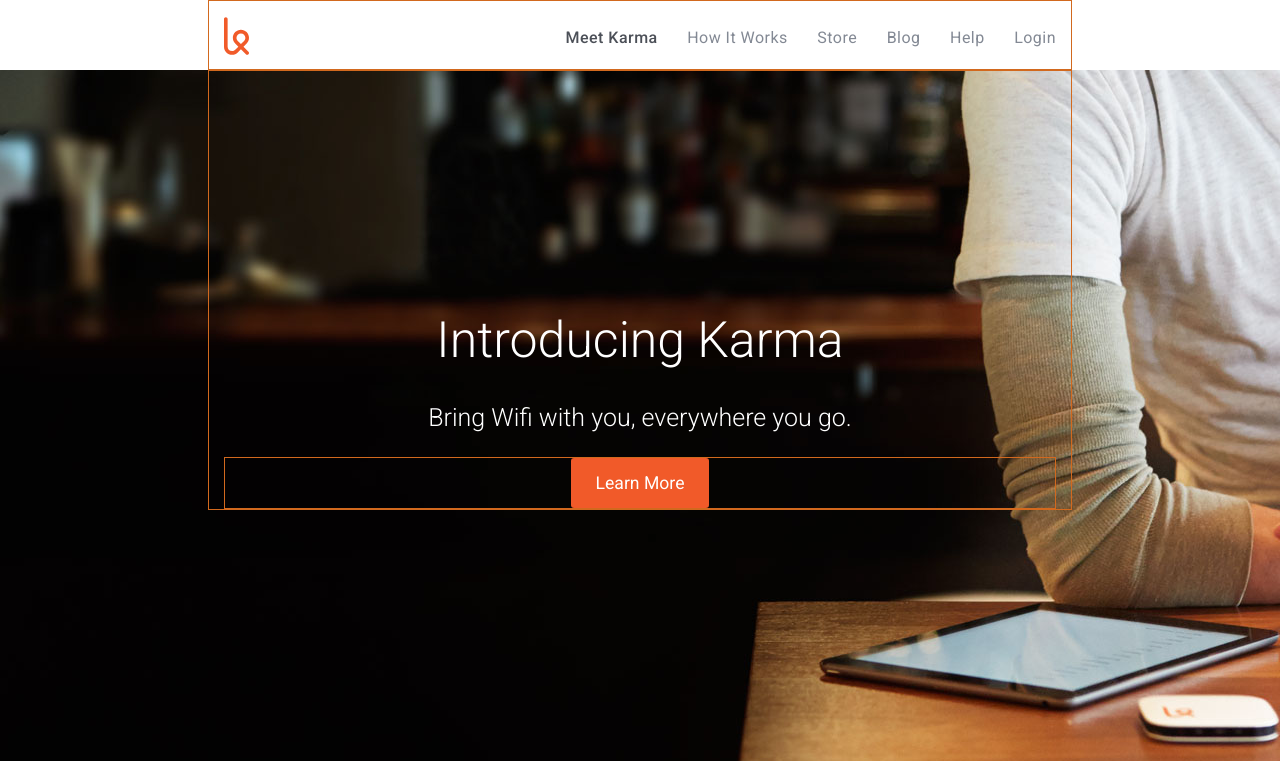
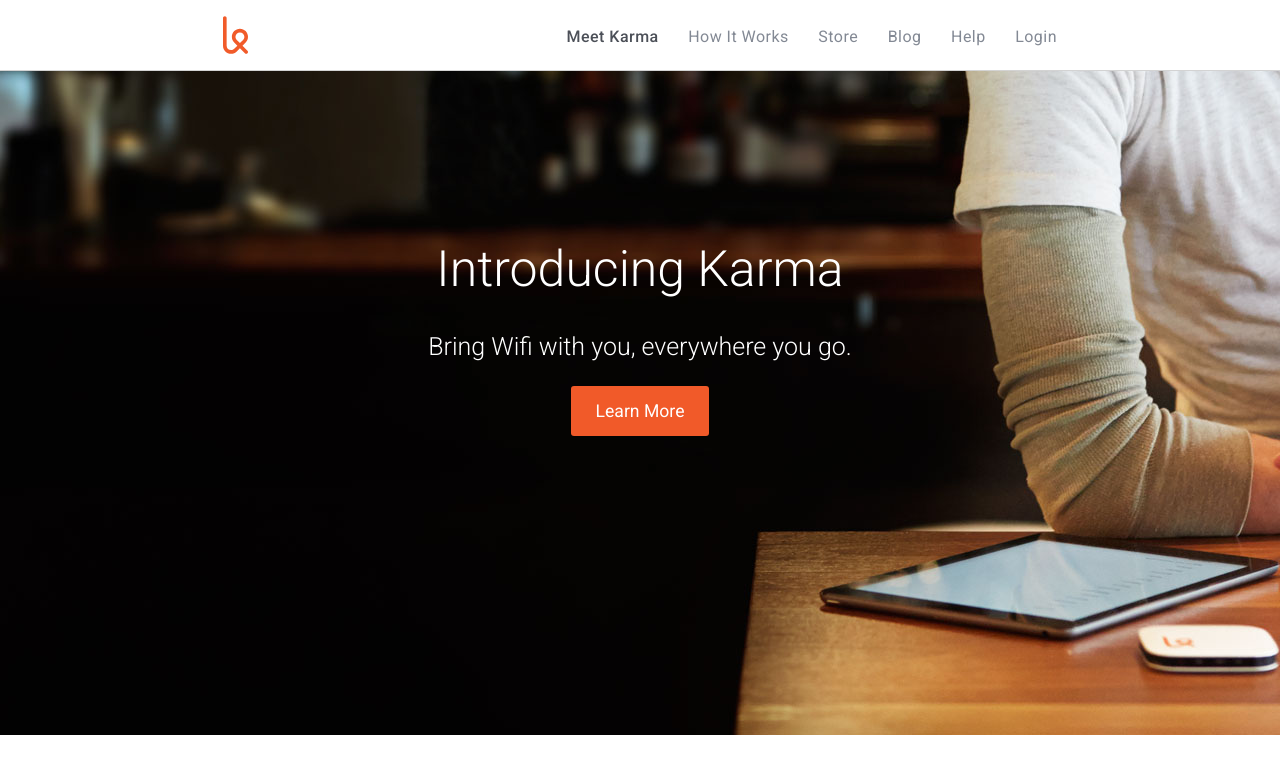
Before and after one commit to harmonp/startup-landing-page-clone, a plain HTML site: page index.html in a window 1280 px wide. Shown: the top 761 px of the page. Drawn offline with Linux system fonts and the light colour scheme.

Commit message:
fewd-landing-page-clone

```diff
--- a/css/style.css
+++ b/css/style.css
@@ -436,12 +436,13 @@ body {
     font-family: 'Roboto', sans-serif;
     -webkit-font-smoothing: antialiased;
 }
-div {
-    border: 1px solid Chocolate;
-}
 /*Navigation Bar*/
 .top-navigation {
   background-color: #fff;
+  position: fixed;
+  width: 100%;
+  z-index: 9999;
+  border-bottom: 1px solid LightGray;
 }
 .top-navigation .content {
   height: 4.375rem;
@@ -535,4 +536,5 @@ width: 33.33%;
 .icon-section .content .icons > li > h3 {
   font-weight: 400;
   font-size: 1.4em;
+  margin-left: -1.5em;
 }
```
